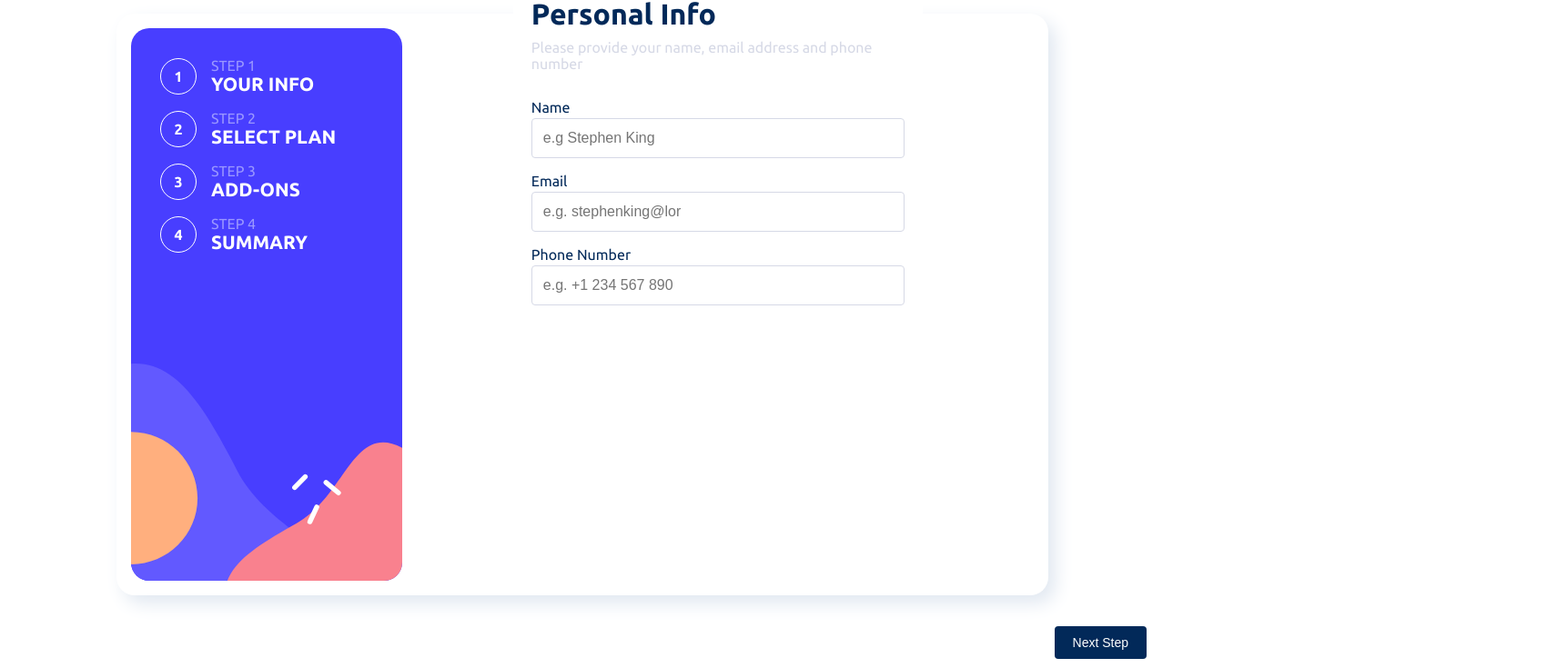
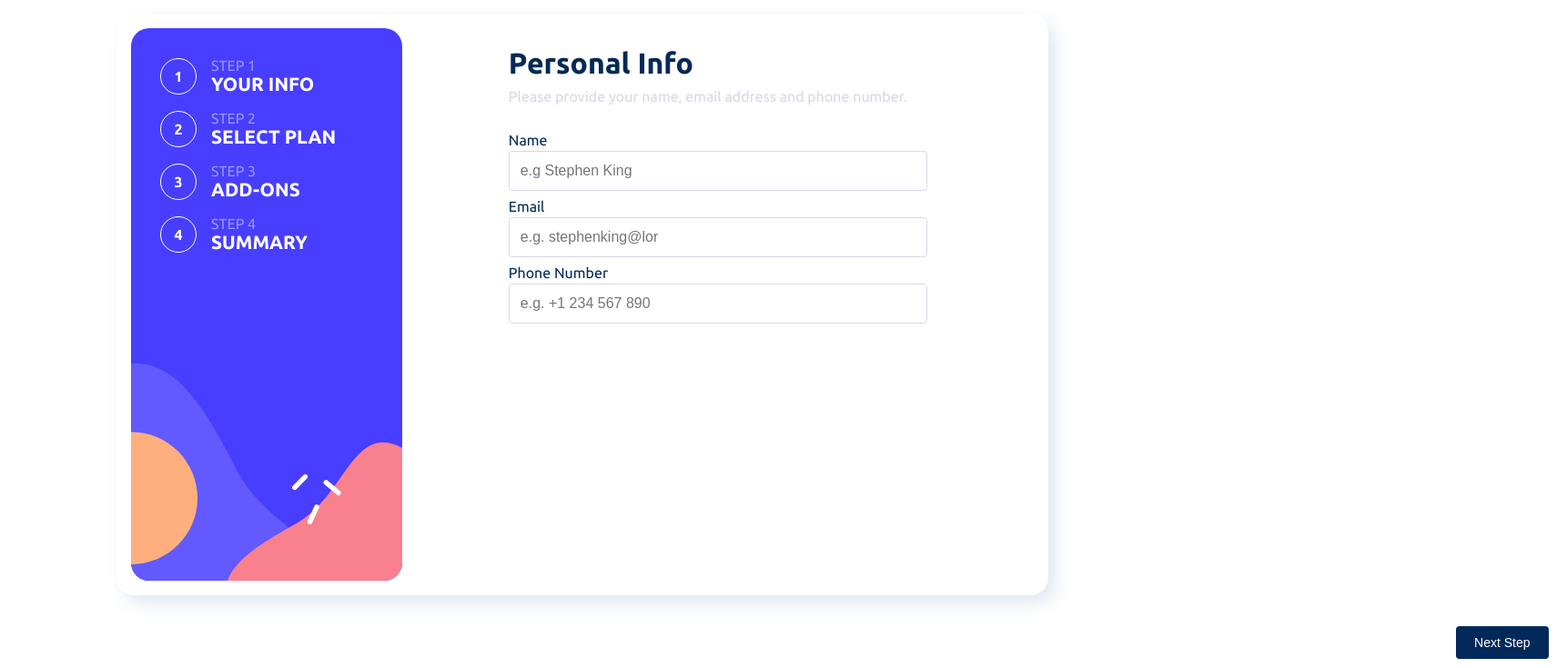
Before and after one commit to Pe-KaY/multi-step-form, an Angular app: page / in a window 1280 px wide. Shown: the part 65-800 px from the top of the page at 91% size, 1722 px wide, since content can reach past the window. Built offline with nearby package versions, Linux system fonts and the light colour scheme.

Commit message:
added smaller screens responsiveness

```diff
--- a/src/app/personalinfo/personalinfo.component.css
+++ b/src/app/personalinfo/personalinfo.component.css
@@ -41,15 +41,16 @@
 
 .btn-background {
     width: 100%;
-    height: 30%;
-    background-color: var(--clr-white);
+    height: 60px;
+    position: absolute;
+    bottom: 0;
+
 }
 .next-btn {
     padding: 10px 20px;
     font-size: 14px;
-    display: flex;
     cursor: pointer;
-    position: fixed;
+    position: absolute;
     bottom: 10px;
     right: 20px;
     border: none;
@@ -59,6 +60,55 @@
 }
 
 /* MEDIA QUERIES */
+  /* small screens */
+  @media (min-width: 640px) {
+    .container {
+      max-width: 640px;
+    }
+
+    /* .form__rightSide_modal {
+        max-width: 640px;
+        margin-top: -100px;
+        height: auto;
+        padding: 20px;
+    }
+
+    .personalInfo__header {
+        font-size: 2rem;
+    }
+
+    .personalInfo__header > p {
+        font-size: 1.5rem;
+    }
+
+    .personalInfo__form-inputs {
+        margin-bottom: 25px;
+    }
+
+    .personalInfo__form-inputs > label {
+        font-size: 1.8rem;
+    }
+
+    .personalInfo__form-inputs > input {
+        font-size: 1.8rem;
+        padding: 1em;
+        border-radius: 8px;
+    }
+
+    .next-btn {
+        font-size: 1.5rem;
+        padding: 20px;
+        border-radius: 8px;
+    } */
+  }
+
+/* medium screens */
+@media (min-width: 768px) {
+    .container {
+        max-width: 768px;
+    }
+    }
+
 /*  large screens */
 @media (min-width: 1024px) {
     .container {
@@ -66,7 +116,22 @@
       padding: 1rem;
     }
     .form__rightSide_modal {
-        max-width: 450px;
-        /* height: auto; */
+        max-width: 500px;
+        margin-top: 10px;
+        margin: auto;
     }
+
+    .personalInfo__form-inputs{
+        margin-bottom: 8px;
+    }
+
+
+
+    /* .next-btn {
+        position: relative;
+        top: -100%;
+        left: 30%;
+        right: 10%;
+        right: 0;
+    } */
   }
--- a/src/app/personalinfo/personalinfo.component.html
+++ b/src/app/personalinfo/personalinfo.component.html
@@ -1,8 +1,8 @@
-<div class="container">
+
     <div class="form__rightSide_modal">
         <div class="personalInfo__header">
             <h1>Personal Info</h1>
-            <p>Please provide your name, email address and phone number</p>
+            <p>Please provide your name, email address and phone number.</p>
         </div>
         <div class="personalInfo__form">
             <form>
@@ -34,4 +34,3 @@
     <div class="btn-background">
         <button class="next-btn">Next Step</button>
     </div>
-</div>
```
